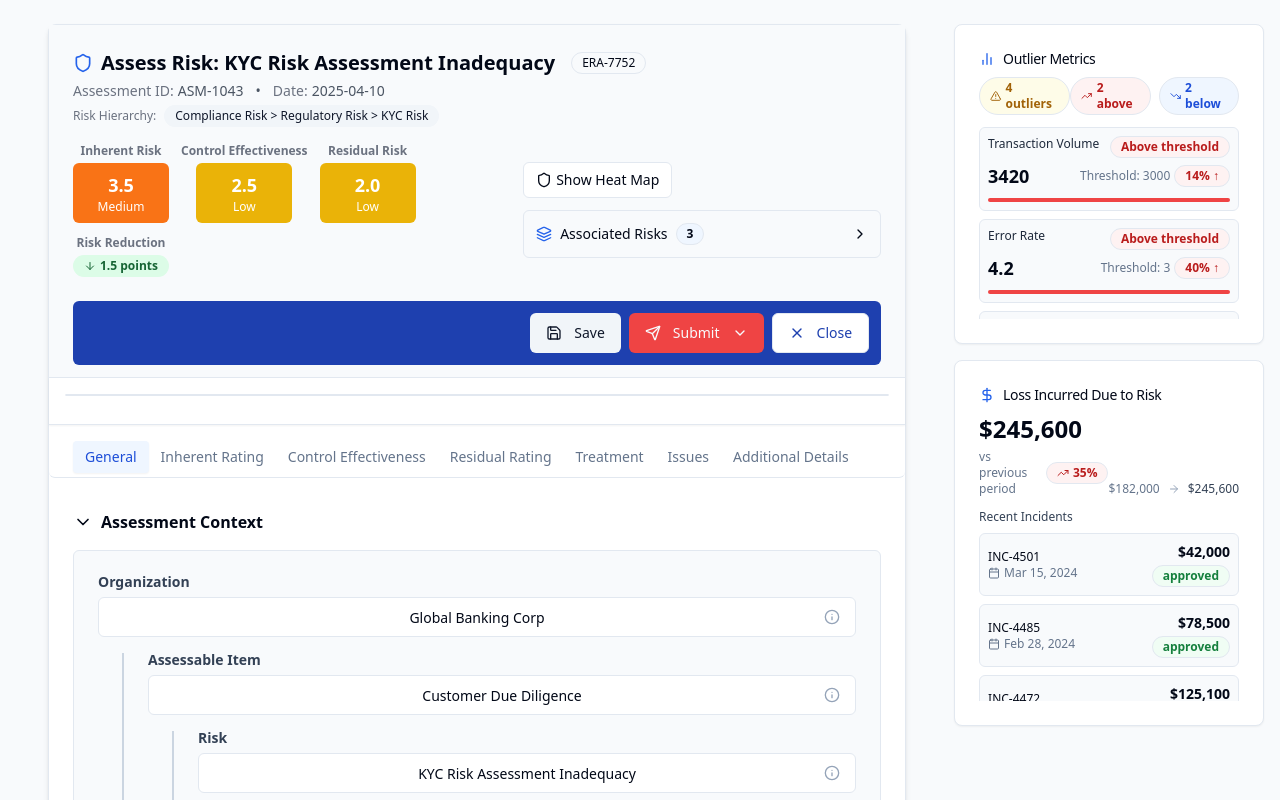
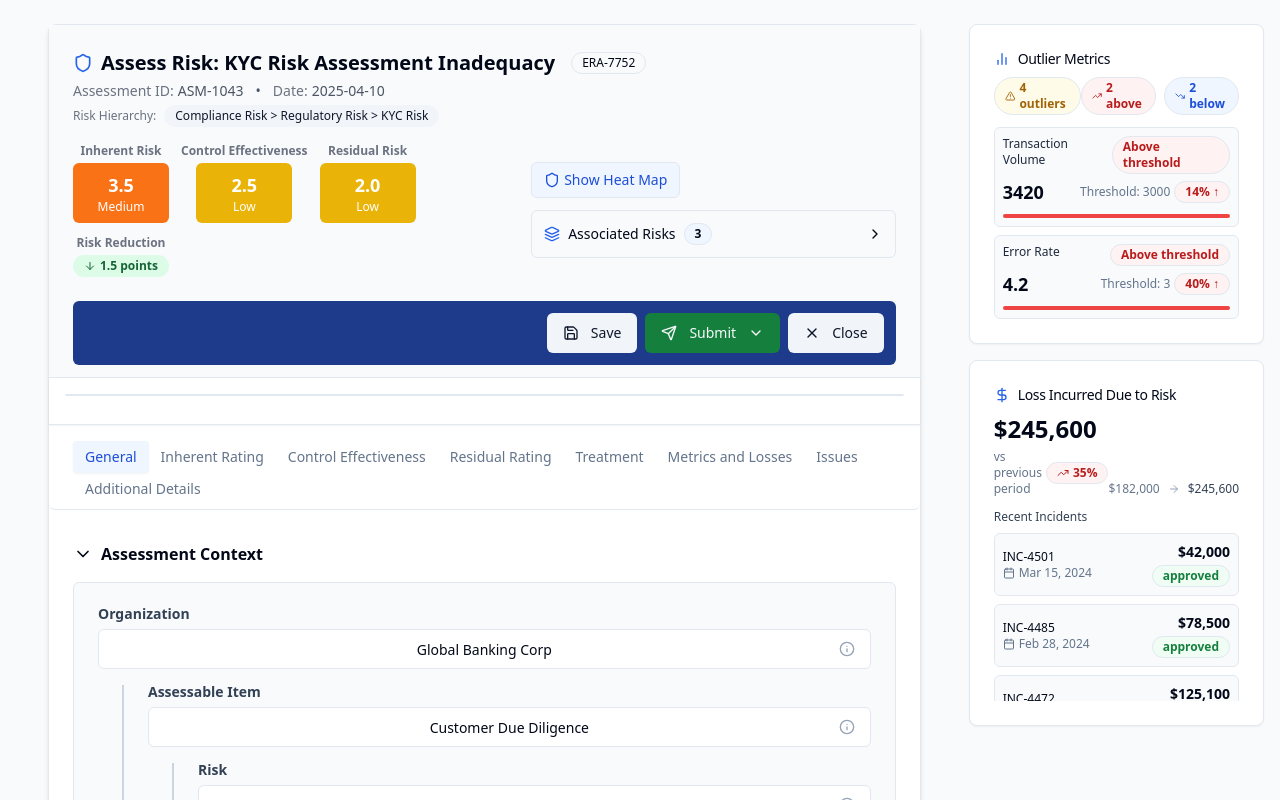
Before and after one commit to 1234mudi/risk-zenith-forge, a React (Vite) app: page / in a window 1280 px wide. Shown: the top 800 px of the page. Built offline with nearby package versions, Linux system fonts and the light colour scheme.

Commit message:
feat: Update UI and add new section
- Updated button styles for consistency.
- Changed the 'Submit' button color.
- Introduced a new 'Metrics and Losses' section.
- Added tables to display data in the 'Outlier Metrics' and 'Loss Incurred Due To Risk' sections.

```diff
--- a/src/components/FormHeader.tsx
+++ b/src/components/FormHeader.tsx
@@ -73,14 +73,14 @@ const FormHeader = () => {
           controlScore={formState.controlEffectivenessScore}
           residualScore={formState.residualRatingScore}
           getScoreColor={(score) => {
-            const numScore = parseFloat(score || 0);
+            const numScore = parseFloat(score || "0");
             if (numScore >= 4) return "bg-red-600 text-white border-red-700";
             if (numScore >= 3) return "bg-orange-500 text-white border-orange-600";
             if (numScore >= 2) return "bg-yellow-500 text-white border-yellow-600";
             return "bg-green-500 text-white border-green-600";
           }}
           getScoreLabel={(score) => {
-            const numScore = parseFloat(score || 0);
+            const numScore = parseFloat(score || "0");
             if (numScore >= 4) return "High";
             if (numScore >= 3) return "Medium";
             if (numScore >= 2) return "Low";
@@ -93,7 +93,7 @@ const FormHeader = () => {
             variant="outline"
             size="sm"
             onClick={() => {}}
-            className="flex items-center gap-1"
+            className="flex items-center gap-1 bg-blue-50 text-blue-700 hover:bg-blue-100"
           >
             <Shield className="h-4 w-4" />
             Show Heat Map
@@ -104,7 +104,7 @@ const FormHeader = () => {
       </div>
 
       {/* Workflow buttons */}
-      <div className="bg-blue-800 p-3 rounded-md flex items-center justify-end gap-2 mt-2">
+      <div className="bg-blue-900 p-3 rounded-md flex items-center justify-end gap-2 mt-2">
         <TooltipProvider>
           <Tooltip>
             <TooltipTrigger asChild>
@@ -122,7 +122,7 @@ const FormHeader = () => {
             <Tooltip>
               <TooltipTrigger asChild>
                 <DropdownMenuTrigger asChild>
-                  <Button variant="destructive">
+                  <Button variant="default" className="bg-green-700 hover:bg-green-800">
                     <Send className="h-4 w-4 mr-1" />
                     Submit
                     <ChevronDown className="h-4 w-4 ml-1" />
@@ -148,7 +148,7 @@ const FormHeader = () => {
         <TooltipProvider>
           <Tooltip>
             <TooltipTrigger asChild>
-              <Button variant="outline" className="bg-white text-blue-800 hover:bg-blue-50" onClick={handleClose}>
+              <Button variant="secondary" onClick={handleClose}>
                 <X className="h-4 w-4 mr-1" />
                 Close
               </Button>
--- /dev/null
+++ b/src/components/MetricsAndLossesSection.tsx
@@ -0,0 +1,27 @@
+
+import React from 'react';
+import { Card, CardContent, CardHeader, CardTitle } from "@/components/ui/card";
+import RiskOutlierMetrics from './RiskOutlierMetrics';
+import RiskLossMetrics from './RiskLossMetrics';
+
+const MetricsAndLossesSection = () => {
+  return (
+    <div className="space-y-6">
+      <div>
+        <div className="flex items-center gap-2 mb-4">
+          <h2 className="text-xl font-medium text-slate-800">Metrics and Losses</h2>
+          <div className="bg-blue-50 text-blue-700 px-2 py-1 rounded text-xs">
+            Risk Performance Indicators
+          </div>
+        </div>
+
+        <div className="grid grid-cols-1 md:grid-cols-2 gap-4">
+          <RiskOutlierMetrics />
+          <RiskLossMetrics />
+        </div>
+      </div>
+    </div>
+  );
+};
+
+export default MetricsAndLossesSection;
--- a/src/components/RiskAssessmentForm.tsx
+++ b/src/components/RiskAssessmentForm.tsx
@@ -19,6 +19,7 @@ import {
   CollapsibleContent,
   CollapsibleTrigger,
 } from "@/components/ui/collapsible";
+import MetricsAndLossesSection from "./MetricsAndLossesSection";
 
 const MOCK_RISK_ASSESSMENTS = [
   {
@@ -149,7 +150,7 @@ const RiskAssessmentForm = () => {
     return "Very Low";
   };
 
-  const tabOrder = ["general", "inherent", "control", "residual", "treatment", "issues", "comments"];
+  const tabOrder = ["general", "inherent", "control", "residual", "treatment", "metrics", "issues", "comments"];
 
   const handleNext = () => {
     const currentIndex = tabOrder.indexOf(activeTab);
@@ -251,6 +252,9 @@ const RiskAssessmentForm = () => {
               <TabsTrigger value="treatment" className="data-[state=active]:bg-blue-50 data-[state=active]:text-blue-700">
                 Treatment
               </TabsTrigger>
+              <TabsTrigger value="metrics" className="data-[state=active]:bg-blue-50 data-[state=active]:text-blue-700">
+                Metrics and Losses
+              </TabsTrigger>
               <TabsTrigger value="issues" className="data-[state=active]:bg-blue-50 data-[state=active]:text-blue-700">
                 Issues
               </TabsTrigger>
@@ -298,6 +302,10 @@ const RiskAssessmentForm = () => {
                 <TreatmentSection onNext={handleNext} />
               </TabsContent>
 
+              <TabsContent value="metrics">
+                <MetricsAndLossesSection />
+              </TabsContent>
+
               <TabsContent value="issues">
                 <IssuesSection onNext={handleNext} />
               </TabsContent>
```
Also changed, not shown: src/types/control-types.ts (+13 -0 lines).
